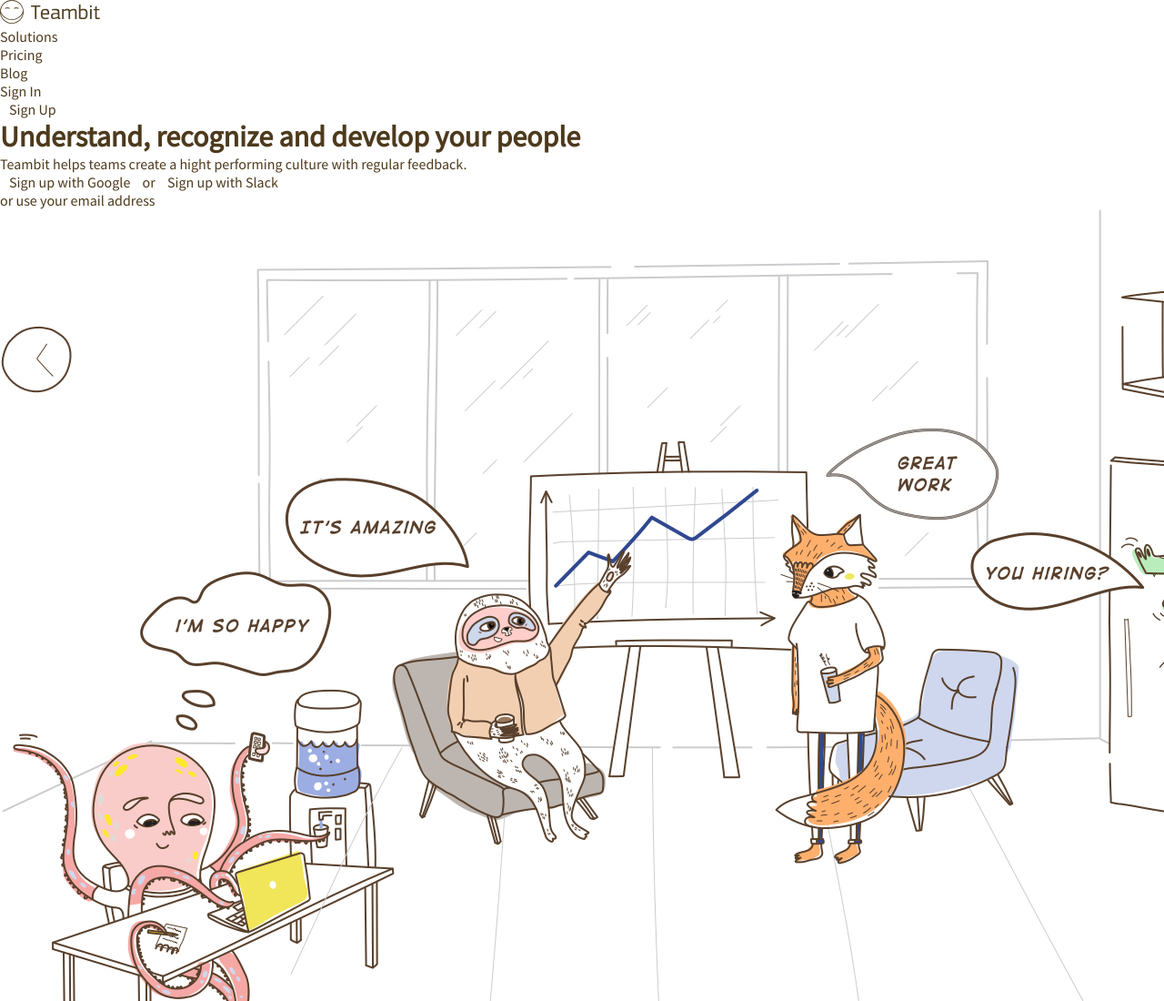
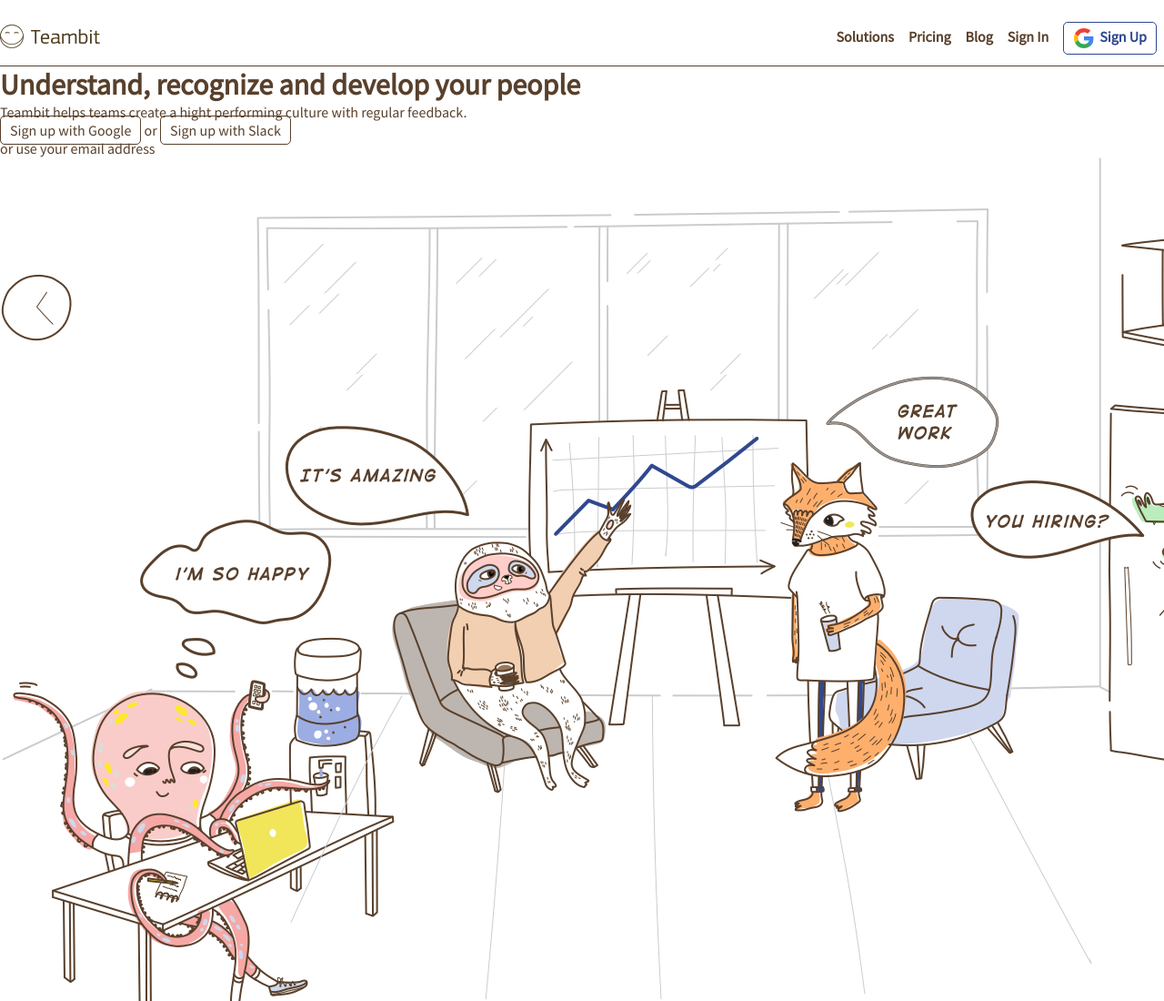
Before and after one commit to kntrl/node-sass-teambit, a website: page index.html in a window 1280 px wide. Shown: the top 1100 px of the page at 91% size. Drawn offline with Linux system fonts and the light colour scheme.

Commit message:
header styled

```diff
--- a/index.html
+++ b/index.html
@@ -16,8 +16,8 @@
 	</head>
 	<body>
 		<!-- HEADER -->
-		<header>
         <div class="container">
+            <header class="is-divider">
                 <!-- logo -->
                 <div class="logo">
                     <img src="/dist/img/logo.svg" alt="Teambit - Logo" />
@@ -29,11 +29,12 @@
                         <li><a href="">Pricing</a></li>
                         <li><a href="">Blog</a></li>
                         <li><a href="">Sign In</a></li>
-						<li><a class="btn" href="">Sign Up</a></li>
+                        <li class="btn">
+                            <img src="/dist/img/google-logo.svg" alt="Google - Logo"><a href="">Sign Up</a></li>
                     </ul>
                 </nav>
+            </header>
         </div>
-		</header>
 		<!-- HEADER ENDS -->
 
 		<!-- MAIN -->
--- a/src/app.scss
+++ b/src/app.scss
@@ -1,5 +1,6 @@
 @import "partials/variables";
 @import "partials/common";
+@import "partials/header";
 
 body {
 	font-family: $brand_font;
--- a/src/partials/_common.scss
+++ b/src/partials/_common.scss
@@ -19,6 +19,10 @@ a {
 	max-width: $container_maxwidth;
 	margin: 0 auto;
 }
+
+.is-divider {
+	border-bottom: 1px solid $brand_color;
+}
 /* margins */
 .ml-auto {
 	margin-left: auto;
@@ -36,7 +40,13 @@ a {
 /* BUTTONS */
 .btn {
 	padding: $btn_padding;
+	border: 1px solid;
 	border-radius: $btn_radius;
+	img {
+		width: calc(#{$font_size}* 1.5);
+		vertical-align: middle;
+		margin-right: 5px;
+	}
 }
 
 /* COLORS */
--- a/src/partials/_header.scss
+++ b/src/partials/_header.scss
@@ -0,0 +1,18 @@
+header {
+	display: flex;
+	justify-content: space-between;
+	align-items: center;
+	padding: 1rem 0 0.25rem;
+	/* NAV */
+	.menu {
+		display: flex;
+		align-items: baseline;
+		li {
+			margin: $li-margin;
+			font-weight: bold;
+		}
+		.btn {
+			color: $secondary;
+		}
+	}
+}
--- a/src/partials/_variables.scss
+++ b/src/partials/_variables.scss
@@ -1,5 +1,5 @@
 // COLORS
-$brand_color: #4d3a1d;
+$brand_color: #58402c;
 $primary: #ffe7d2;
 $secondary: #2e4790;
 
@@ -9,7 +9,12 @@ $brand_font: "Source Sans Pro", sans-serif;
 
 // LAYOUT
 $container_maxwidth: 1440px;
+$content_block_padding: 2em;
 
 //BUTTONS
 $btn_padding: 5px 10px;
 $btn_radius: 5px;
+
+//PADDING & MARGINS
+$content-block-padding: 2rem;
+$li-margin: 0.5rem;
```
Also changed, not shown: dist/app.css. Lines whose indentation alone changed are shown as unchanged.
